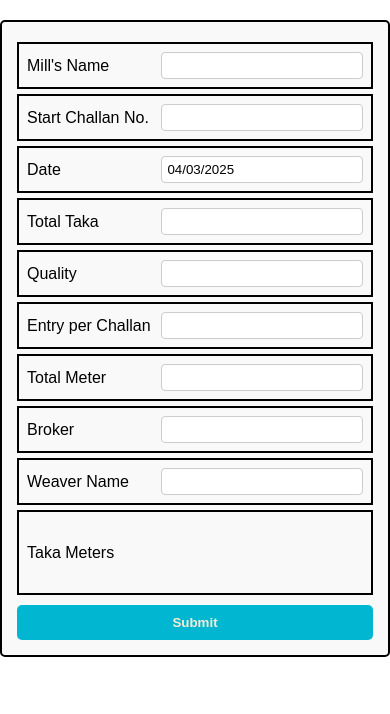
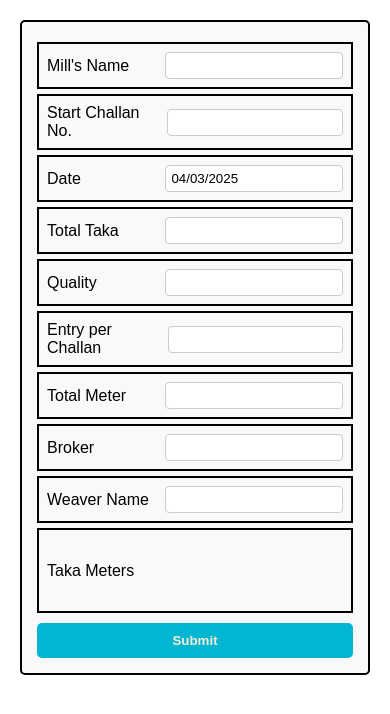
Before and after one commit to chiragsolanki1035/challan-app, a plain HTML site: page index.html in a window 390 px wide. Drawn offline with nearby package versions, Linux system fonts and the light colour scheme.

Commit message:
margin for phone

```diff
--- a/style.css
+++ b/style.css
@@ -12,6 +12,11 @@
     margin: 20px auto;
     background: #f9f9f9;
     border-radius: 5px;
+}
+@media (max-width: 600px) {
+    body {
+        margin: 20px !important; /* Forces at least 20px margin on smaller screens */
+    }
 }
 
 .box > div {
@@ -59,6 +64,7 @@ button {
     cursor: pointer;
     font-weight: bold;
     margin-top: 10px;
+    transition: background 0.2s ease-in-out, transform 0.1s;
 }
 
 button:hover {
@@ -67,4 +73,5 @@ button:hover {
 
 button:active {
     background: #007a91;
+    transform: scale(0.98);
 }
```
